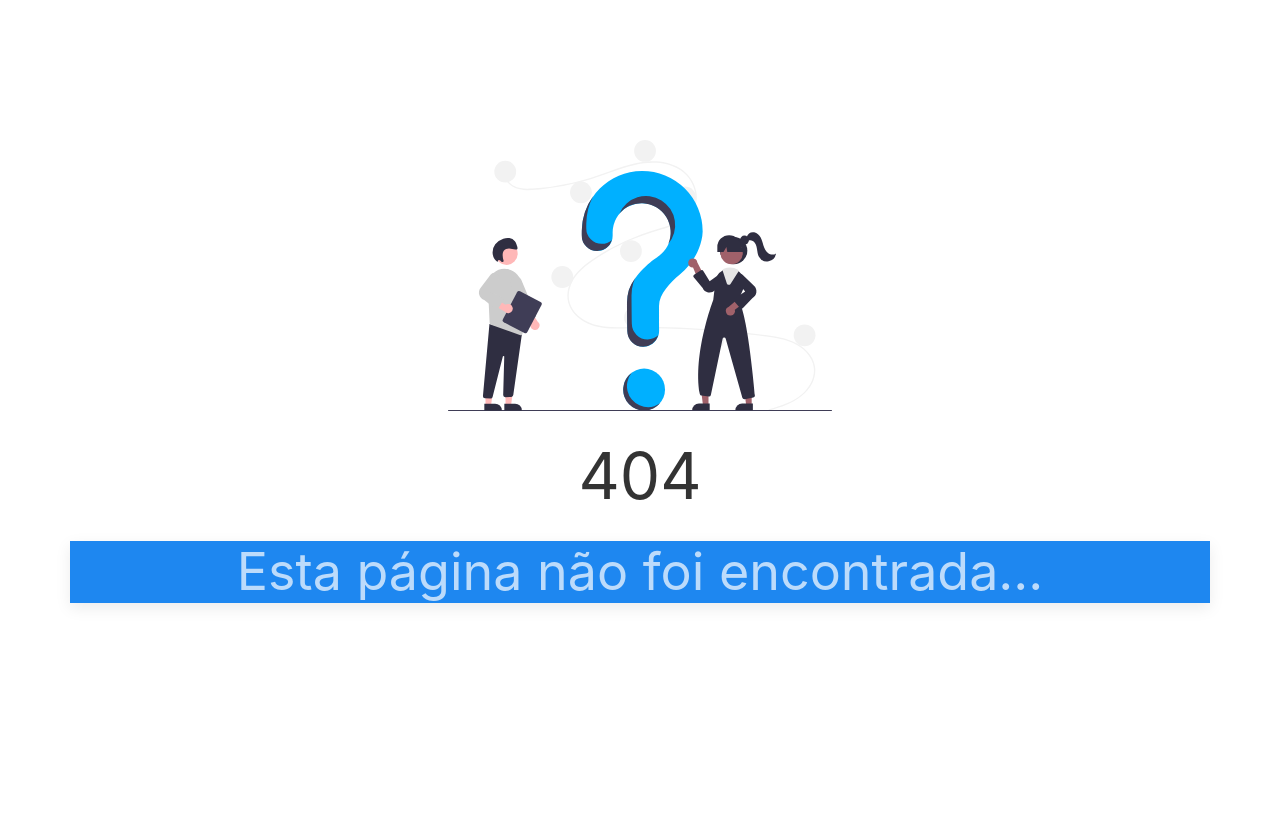
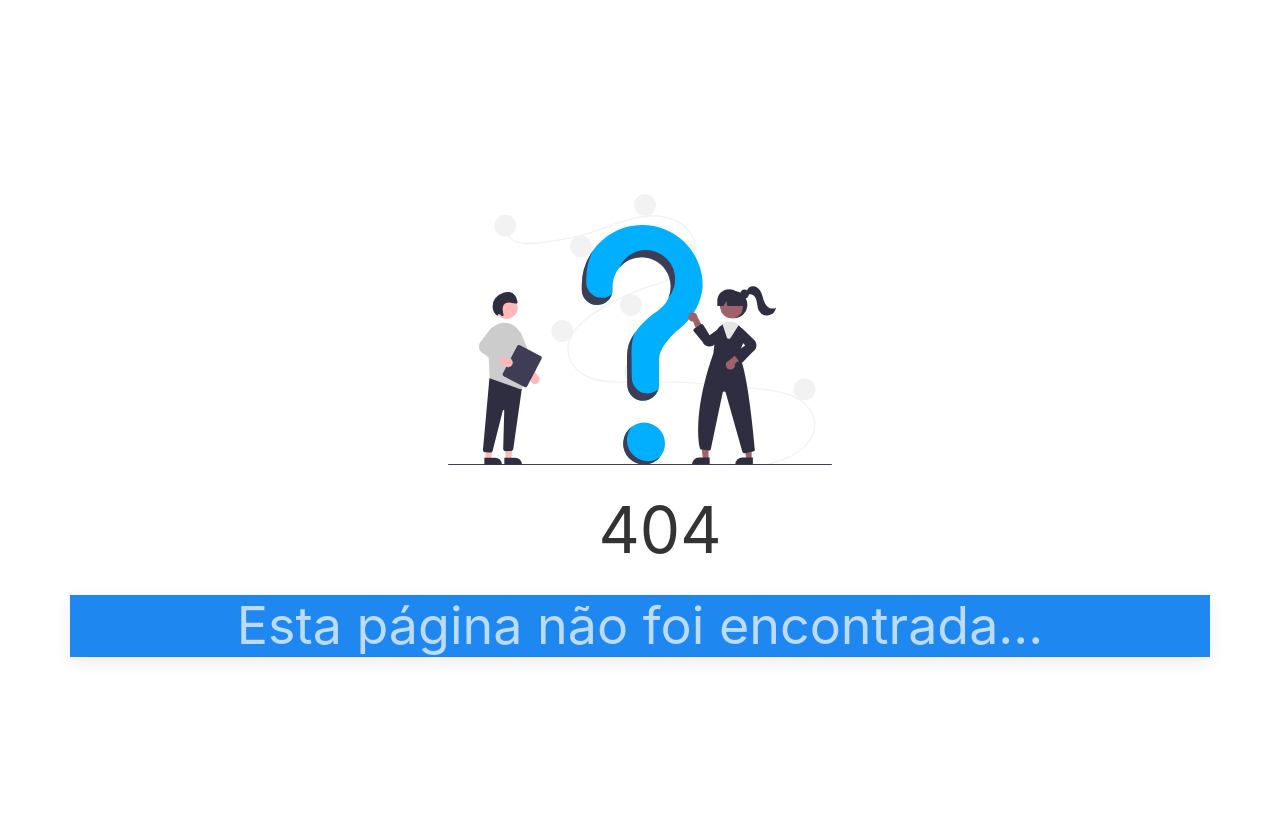
Before and after one commit to maiconandsilva-archive/dvd-store-website, a Python web app: template templates/http_errors/404.jinja in a window 1280 px wide. Before the commit the page ends 605 px from the top, so only its background shows below. Run offline with Jinja, Linux system fonts and the light colour scheme; the template is opened without the code that fills it, so the values that code supplies are empty; some libraries are stand-ins or nearby versions.

Commit message:
:construction: trabalhando nas correçoes de front
Subindo branch para acessa-la do meu desktop

:lipstick: Global css com alguns resets de estilos

:lipstick: Import do global css no base template

```diff
--- a/docker-compose.yml
+++ b/docker-compose.yml
@@ -1,4 +1,4 @@
-version: '3.1'
+version: '3.4'
 
 services:
   db:
--- /dev/null
+++ b/static/global.css
@@ -0,0 +1,14 @@
+html, body {
+    margin: 0;
+    padding: 0;
+    box-sizing: border-box;
+    width: 100%;
+    height: 100%;
+    max-width: 100%;
+    max-height: 100%;
+}
+
+form {
+    max-height: 80%;
+    overflow-y: auto !important;
+}
--- a/templates/_base.jinja
+++ b/templates/_base.jinja
@@ -5,9 +5,11 @@
       {% include "_head.jinja" %}
       {% block LOCAL_HEAD %}{% endblock %}
     {% endblock %}
+    <link rel="stylesheet" href="{{ url_for('static', filename='global.css') }}">
+
   </head>
 
-  <body class="">
+  <body class="uk-grid uk-align-center uk-justify-center">
     {% block CONTENT %}{% endblock %}
     {% block FOOTER_SCRIPTS %}
       {% include "_foot.jinja" %}
--- a/templates/_form.jinja
+++ b/templates/_form.jinja
@@ -12,7 +12,7 @@
         </div>
     {% endfor %}
 {% endwith %}
-<div class="uk-grid-small uk-child-width-1-3@s uk-flex-center uk-text-center" uk-grid>
+<div class=" uk-align-center uk-grid-small uk-child-width-1-3@s uk-flex-center uk-text-center" uk-grid>
 <div>
     <div class="uk-card uk-card-primary uk-card-body">
     <h3 class="uk-card-title">{% block FORM_TITLE %}{% endblock %}</h3>
--- a/templates/signin.jinja
+++ b/templates/signin.jinja
@@ -1,6 +1,7 @@
-{% extends "_form.jinja" %}
+{% extends "_authentication.jinja" %}
 
-{% set title = "SIGN IN" %}
+{% set title = "Sign In" url_redirect="/signup" %}
 {% block TITLE %}{{ title }}{% endblock %}
 {% block FORM_TITLE %}{{ title }}{% endblock %}
 {% block SUBMIT_BUTTON_NAME %}{{ title }}{% endblock %}
+{% block URL_REDIRECT %}{{ url_redirect }}{% endblock %}
--- a/templates/signup.jinja
+++ b/templates/signup.jinja
@@ -1,4 +1,4 @@
-{% extends "_form.jinja" %}
+{% extends "_authentication.jinja" %}
 
 {% set title = "SIGN UP" %}
 {% block TITLE %}{{ title }}{% endblock %}
```
Also changed, not shown: templates/_authentication.jinja (added, +47 -0 lines), static/img/profile_data.svg (added), static/img/secure_login.svg (added).
